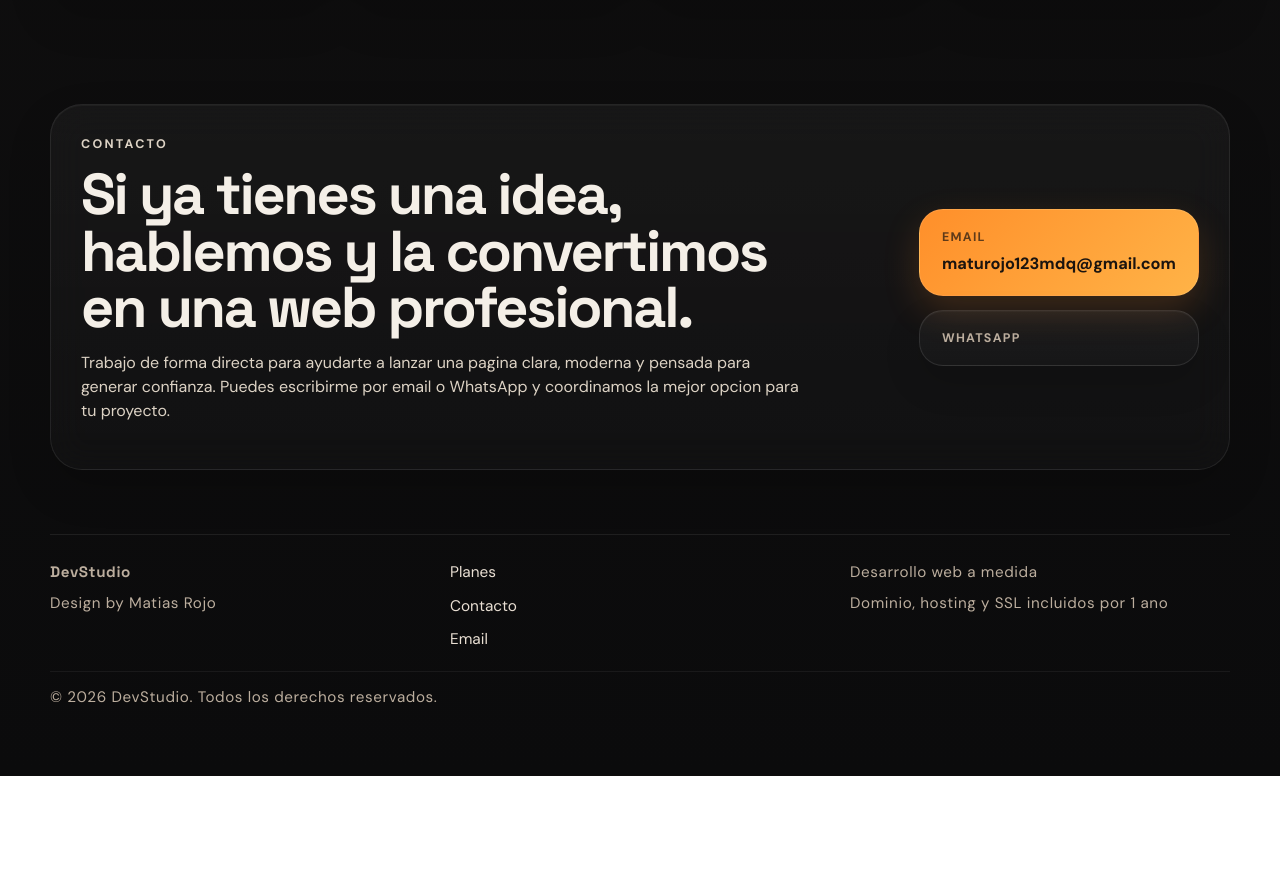
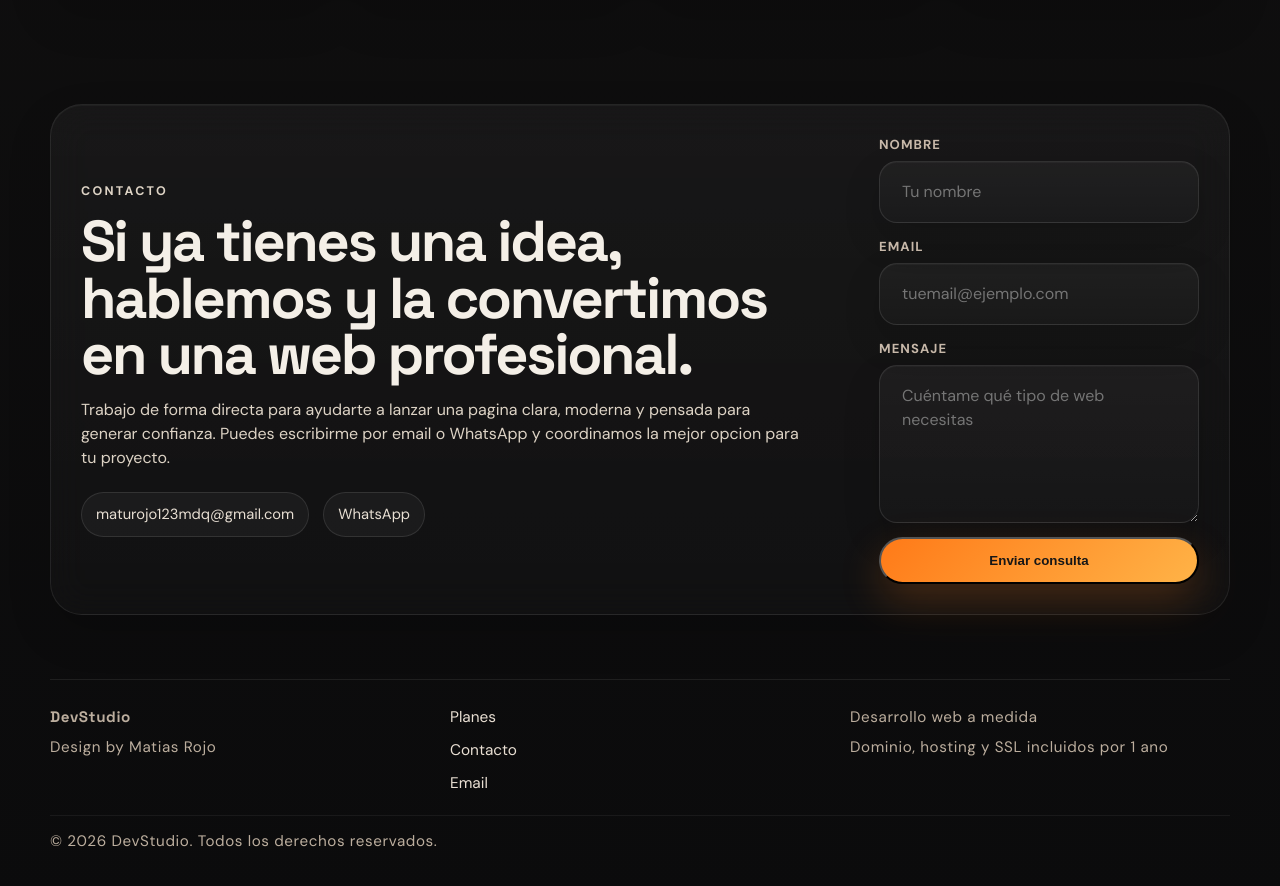
Before and after one commit to Maturojo/devstudio, a React (Vite) app: page / in a window 1280 px wide. Shown: the part 5500-6386 px from the top of the page. Before the commit the page ends 6276 px from the top, so only its background shows below. Built offline with nearby package versions, Linux system fonts and the light colour scheme; no server answers.

Commit message:
Add real contact form

```diff
--- a/src/App.jsx
+++ b/src/App.jsx
@@ -367,22 +367,52 @@ function App() {
                   moderna y pensada para generar confianza. Puedes escribirme por
                   email o WhatsApp y coordinamos la mejor opcion para tu proyecto.
                 </p>
+                <div className="contact-direct">
+                  <a href="mailto:maturojo123mdq@gmail.com">maturojo123mdq@gmail.com</a>
+                  <a href={whatsappLink} target="_blank" rel="noreferrer">
+                    WhatsApp
+                  </a>
+                </div>
               </div>
 
-              <div className="contact-actions">
-                <a className="contact-card contact-primary" href="mailto:maturojo123mdq@gmail.com">
-                  <span className="contact-label">Email</span>
-                  <strong>maturojo123mdq@gmail.com</strong>
-                </a>
-                <a
-                  className="contact-card"
-                  href={whatsappLink}
-                  target="_blank"
-                  rel="noreferrer"
-                >
-                  <span className="contact-label">WhatsApp</span>
-                </a>
-              </div>
+              <form
+                className="contact-form"
+                action="https://formsubmit.co/maturojo123mdq@gmail.com"
+                method="POST"
+              >
+                <input type="hidden" name="_subject" value="Nueva consulta desde DevStudio" />
+                <input
+                  type="hidden"
+                  name="_next"
+                  value="https://devstudio-chi.vercel.app/#contacto"
+                />
+                <input type="hidden" name="_template" value="table" />
+                <input type="hidden" name="_captcha" value="false" />
+
+                <label className="form-field">
+                  <span>Nombre</span>
+                  <input type="text" name="name" placeholder="Tu nombre" required />
+                </label>
+
+                <label className="form-field">
+                  <span>Email</span>
+                  <input type="email" name="email" placeholder="tuemail@ejemplo.com" required />
+                </label>
+
+                <label className="form-field">
+                  <span>Mensaje</span>
+                  <textarea
+                    name="message"
+                    rows="5"
+                    placeholder="Cuéntame qué tipo de web necesitas"
+                    required
+                  />
+                </label>
+
+                <button className="button primary form-submit" type="submit">
+                  Enviar consulta
+                </button>
+              </form>
             </div>
           </section>
         </main>
--- a/src/styles.css
+++ b/src/styles.css
@@ -722,56 +722,72 @@ a {
   max-width: 720px;
 }
 
-.contact-actions {
-  min-width: 280px;
+.contact-direct {
+  display: flex;
+  flex-wrap: wrap;
+  gap: 14px;
+  margin-top: 22px;
+}
+
+.contact-direct a {
+  padding: 10px 14px;
+  border-radius: 999px;
+  border: 1px solid rgba(255, 255, 255, 0.1);
+  background: rgba(255, 255, 255, 0.04);
+  color: #e8dfd3;
+  font-size: 0.92rem;
+}
+
+.contact-form {
+  min-width: 320px;
   display: grid;
   gap: 14px;
 }
 
-.contact-card {
+.form-field {
   display: grid;
   gap: 6px;
-  padding: 18px 22px;
-  border-radius: 24px;
+}
+
+.form-field span {
+  color: #c8b9aa;
+  font-size: 0.82rem;
+  font-weight: 700;
+  letter-spacing: 0.08em;
+  text-transform: uppercase;
+}
+
+.form-field input,
+.form-field textarea {
+  width: 100%;
   border: 1px solid rgba(255, 255, 255, 0.1);
   background: linear-gradient(180deg, rgba(255, 255, 255, 0.045), rgba(255, 255, 255, 0.02));
   color: #f4efe7;
+  border-radius: 18px;
+  padding: 18px 22px;
+  font: inherit;
   box-shadow:
     inset 0 1px 0 rgba(255, 255, 255, 0.03),
     0 16px 38px rgba(0, 0, 0, 0.14);
   transition: transform 0.25s ease, border-color 0.25s ease, box-shadow 0.25s ease;
 }
 
-.contact-card:hover {
-  transform: translateY(-3px);
+.form-field input:focus,
+.form-field textarea:focus {
+  outline: none;
   border-color: rgba(255, 191, 115, 0.18);
   box-shadow:
     inset 0 1px 0 rgba(255, 255, 255, 0.04),
     0 22px 44px rgba(0, 0, 0, 0.18);
 }
 
-.contact-card strong {
-  font-size: 1.02rem;
-  font-weight: 700;
-  word-break: break-word;
+.form-field textarea {
+  min-height: 140px;
+  resize: vertical;
 }
 
-.contact-label {
-  color: #bcae9e;
-  font-size: 0.78rem;
-  font-weight: 700;
-  letter-spacing: 0.1em;
-  text-transform: uppercase;
-}
-
-.contact-primary {
-  background: linear-gradient(135deg, #ff8f2a, #ffb347);
-  color: #1b140f;
-  box-shadow: 0 14px 36px rgba(255, 143, 42, 0.18);
-}
-
-.contact-primary .contact-label {
-  color: rgba(27, 20, 15, 0.7);
+.form-submit {
+  width: 100%;
 }
 
 .site-footer {
```
